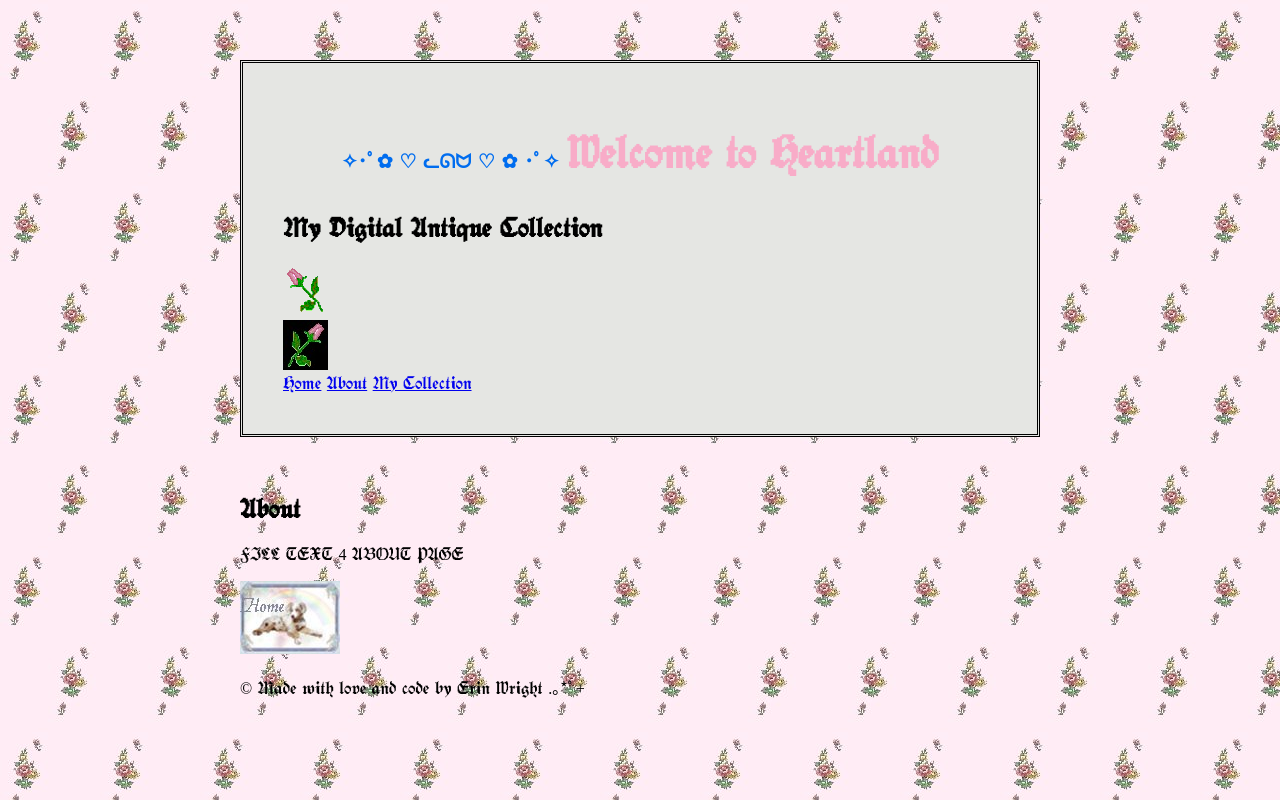
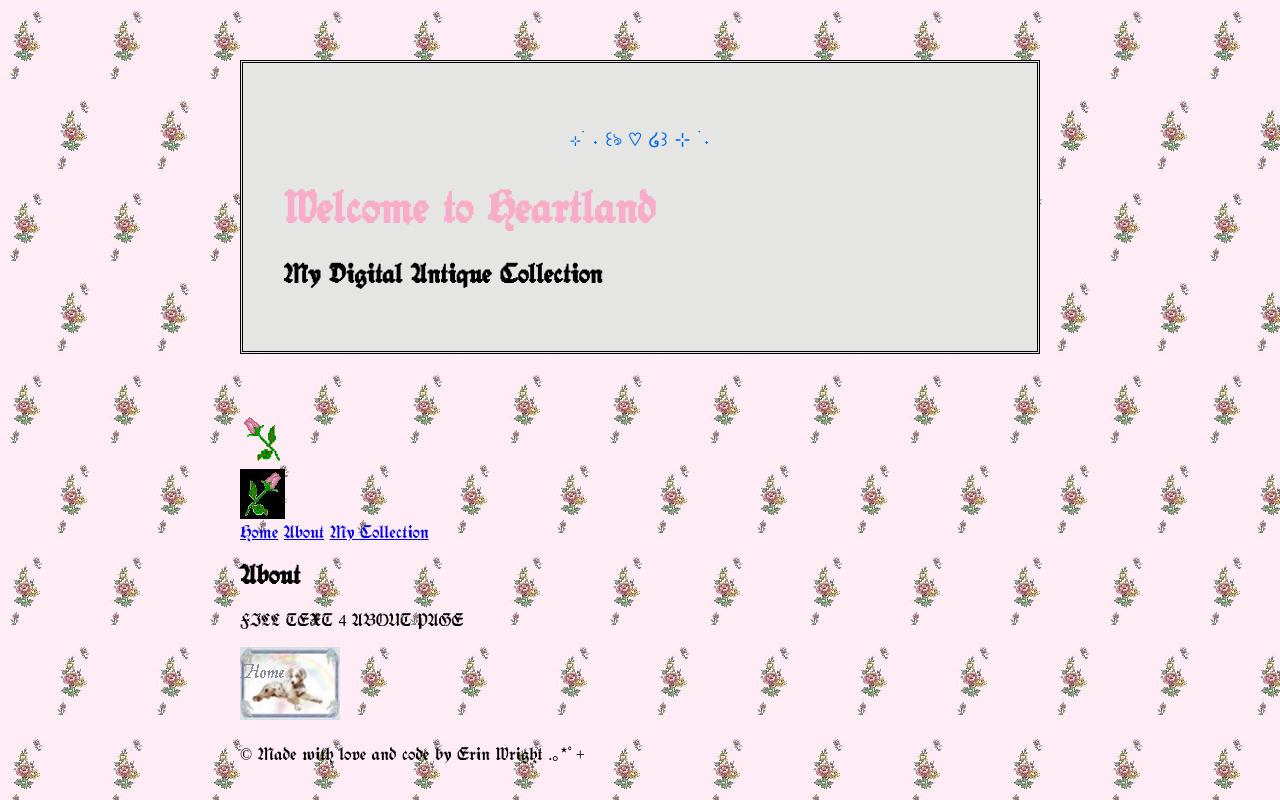
Before and after one commit to erin-wright29/heartland, a plain HTML site: page index.html in a window 1280 px wide. Drawn offline with Linux system fonts and the light colour scheme.

Commit message:
Update index.html

```diff
--- a/index.html
+++ b/index.html
@@ -6,21 +6,21 @@
    <title>Heartland</title>
    <link rel="stylesheet" href="style.css">
 </head>
-<body>
-  <div class="page-wrapper">
-    <header>
-      <h1 class="decorated-title">
-        ✧･ﾟ✿ ♡ ᓚᘏᗢ ♡ ✿ ･ﾟ✧
-        <span class="main-title-welcome-to-heartland">Welcome to Heartland</span>
-        <h2>My Digital Antique Collection</h2>
-      </h1>
+  <body>
+    <div class="page-wrapper">
+      <header>
+        <p class="decorated-title">⊹ ࣪ ˖ ꒰ঌ ♡ ໒꒱ ⊹ ࣪ ˖</p>
+        <h1 class="main-title-welcome-to-heartland">Welcome to Heartland</h1>
+        <h2 class="subtitle">My Digital Antique Collection</h2>
+      </header>
+    </div>
 
       <div class="roses">
         <img src="assets/images/extra/foryou-copy-right.gif" alt="Right-Rose">
         <div class="roses"></div>
         <img src="assets/images/extra/foryouL.jpg" alt="Left-Rose">
       </div>
-
+    </body>
       <nav class="icon nav" aria-label="Main navigation">
         <a href="index.html">Home</a>
         <a href="about.html">About</a>
```
